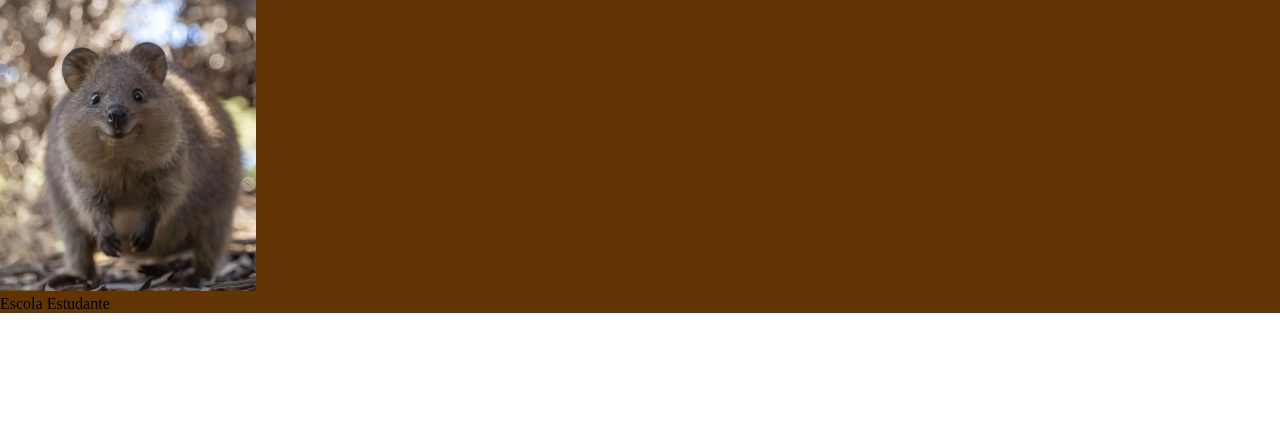
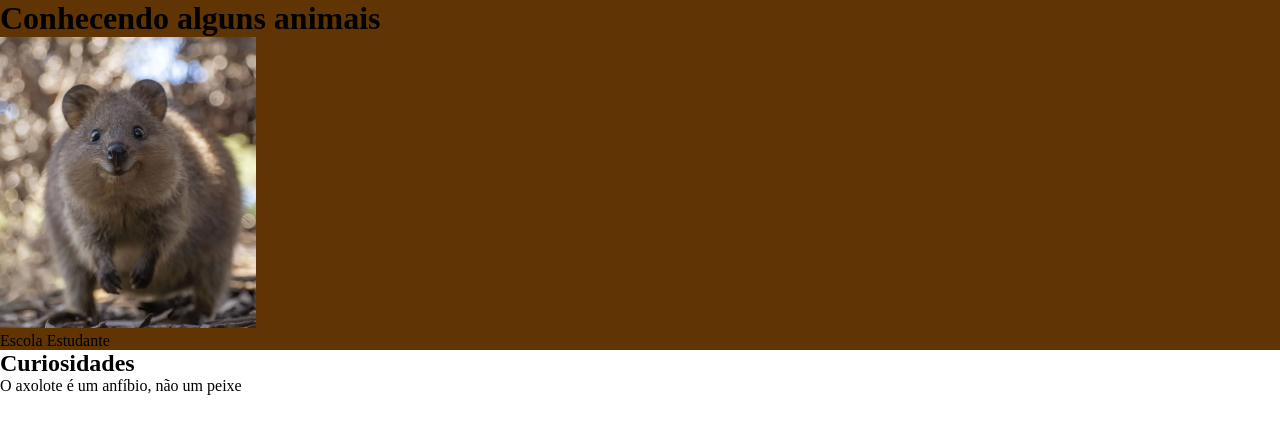
Before and after one commit to ayumiezy/le_isiri, a plain HTML site: page index.html in a window 1280 px wide. Drawn offline with Linux system fonts and the light colour scheme.

Commit message:
comiitttttttttt

```diff
--- a/index.html
+++ b/index.html
@@ -9,12 +9,18 @@
 </head>
 <body>
    <header class="cabecalho">
+    <h1>Conhecendo alguns animais</h1>
     <img class="cabecalho-imagem" src="quokka.png" alt="">
     <ul class="cabecalho-lista">
         <li class="cabecalho-lista-item">Escola</li>
         <li class="cabecalho-lista-item">Estudante</li>
     </ul>
    </header>
+   <section class="escola">
+    <h2 class="escola-titulo">Curiosidades</h2>
+    <p class="escola-texto-um"> O axolote é um anfíbio, não um peixe</p>
+    <p class="escola-texto-dois"></p>
+</section>
 
 </body>
 </html>
```
